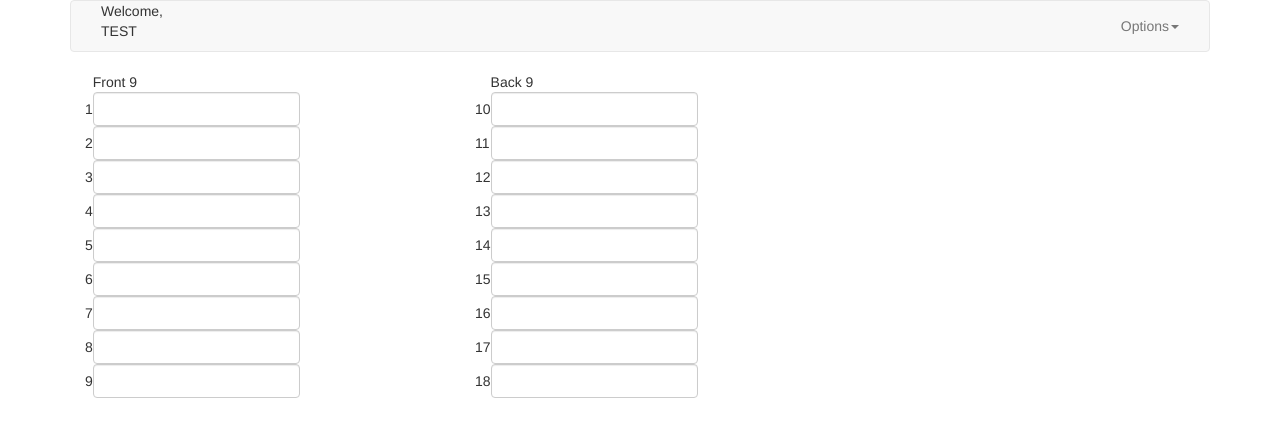
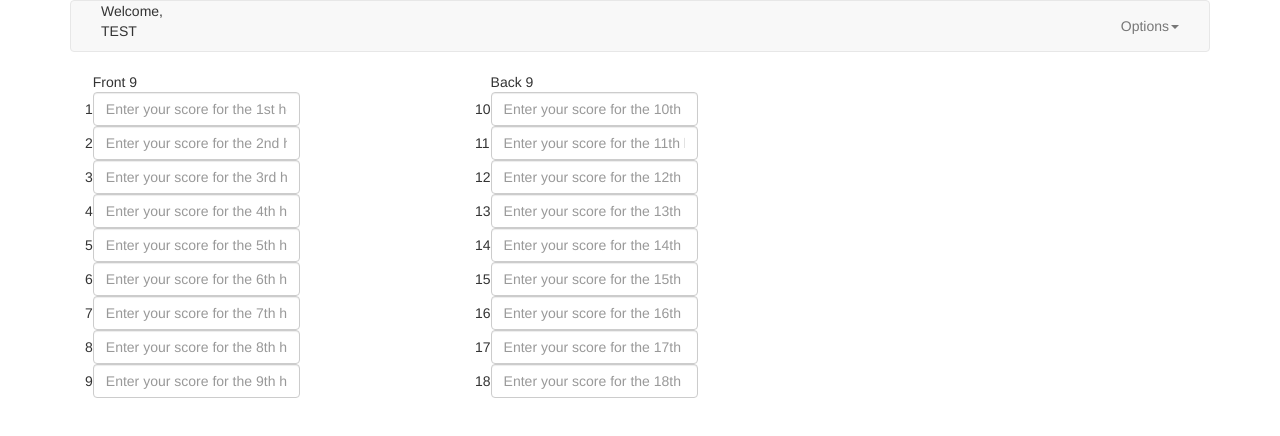
Before and after one commit to darraghmonaghan/project1, a plain HTML site: page views/newscore.html in a window 1280 px wide. Drawn offline with nearby package versions, Linux system fonts and the light colour scheme; no server answers; files whose address does not match are found by name.

Commit message:
updated app.js file, with refined HTML

```diff
--- a/index.js
+++ b/index.js
@@ -68,6 +68,8 @@ var user = {
 	games: [game1, game2]
 };
 
+// ROUTES //
+
 
 app.get('/profile', function (req, res) {
 	var user = user;
--- a/public/javascript/app.js
+++ b/public/javascript/app.js
@@ -1,3 +1,12 @@
+function getUserData() {
+   var user;
+   $.get('/api/user', function(data) {
+      console.log(data);
+      user = data;
+        welcomeUser(user);
+        scoreTemplating(user);
+  })
+}
 
 function welcomeUser(user) {
   console.log(user + '1')
@@ -17,13 +26,6 @@ function scoreTemplating(user) {
 
 $(function() {
 
-    var user;
-
-   $.get('/api/user', function(data) {
-      console.log(data);
-      user = data;
-        welcomeUser(user);
-        scoreTemplating(user);
-  })
+  getUserData()
 
 });
--- a/views/newscore.html
+++ b/views/newscore.html
@@ -54,39 +54,39 @@
 								<tbody>
 									<tr>
 									    <td>1</td>
-									    <td><input type="text" class="form-control" placeholder="" aria-describedby="sizing-addon2"></td>
+									    <td><input type="text" class="form-control" placeholder="Enter your score for the 1st hole" aria-describedby="sizing-addon2"></td>
 									</tr>
 									<tr>
 									    <td>2</td>
-									    <td><input type="text" class="form-control" placeholder="" aria-describedby="sizing-addon2"></td>
+									    <td><input type="text" class="form-control" placeholder="Enter your score for the 2nd hole" aria-describedby="sizing-addon2"></td>
 									</tr>
 									<tr>
 									    <td>3</td>
-									    <td><input type="text" class="form-control" placeholder="" aria-describedby="sizing-addon2"></td>
+									    <td><input type="text" class="form-control" placeholder="Enter your score for the 3rd hole" aria-describedby="sizing-addon2"></td>
 									</tr>
 									<tr>
 									    <td>4</td>
-									    <td><input type="text" class="form-control" placeholder="" aria-describedby="sizing-addon2"></td>
+									    <td><input type="text" class="form-control" placeholder="Enter your score for the 4th hole" aria-describedby="sizing-addon2"></td>
 									</tr>
 									<tr>
 									    <td>5</td>
-									    <td><input type="text" class="form-control" placeholder="" aria-describedby="sizing-addon2"></td>
+									    <td><input type="text" class="form-control" placeholder="Enter your score for the 5th hole" aria-describedby="sizing-addon2"></td>
 									</tr>
 									<tr>
 									    <td>6</td>
-									    <td><input type="text" class="form-control" placeholder="" aria-describedby="sizing-addon2"></td>
+									    <td><input type="text" class="form-control" placeholder="Enter your score for the 6th hole" aria-describedby="sizing-addon2"></td>
 									</tr>
 									<tr>
 									    <td>7</td>
-									    <td><input type="text" class="form-control" placeholder="" aria-describedby="sizing-addon2"></td>
+									    <td><input type="text" class="form-control" placeholder="Enter your score for the 7th hole" aria-describedby="sizing-addon2"></td>
 									</tr>
 									<tr>
 									    <td>8</td>
-									    <td><input type="text" class="form-control" placeholder="" aria-describedby="sizing-addon2"></td>
+									    <td><input type="text" class="form-control" placeholder="Enter your score for the 8th hole" aria-describedby="sizing-addon2"></td>
 									</tr>
 									<tr>
 									    <td>9</td>
-									    <td><input type="text" class="form-control" placeholder="" aria-describedby="sizing-addon2"></td>
+									    <td><input type="text" class="form-control" placeholder="Enter your score for the 9th hole" aria-describedby="sizing-addon2"></td>
 									</tr>
 								</tbody>
 								</table>
@@ -102,39 +102,39 @@
 							<tbody>
 								<tr>
 								    <td>10</td>
-								    <td><input type="text" class="form-control" placeholder="" aria-describedby="sizing-addon2"></td>
+								    <td><input type="text" class="form-control" placeholder="Enter your score for the 10th hole" aria-describedby="sizing-addon2"></td>
 								</tr>
 								<tr>
 								    <td>11</td>
-								    <td><input type="text" class="form-control" placeholder="" aria-describedby="sizing-addon2"></td>
+								    <td><input type="text" class="form-control" placeholder="Enter your score for the 11th hole" aria-describedby="sizing-addon2"></td>
 								</tr>
 								<tr>
 								    <td>12</td>
-								    <td><input type="text" class="form-control" placeholder="" aria-describedby="sizing-addon2"></td>
+								    <td><input type="text" class="form-control" placeholder="Enter your score for the 12th hole" aria-describedby="sizing-addon2"></td>
 								</tr>
 								<tr>
 								    <td>13</td>
-								    <td><input type="text" class="form-control" placeholder="" aria-describedby="sizing-addon2"></td>
+								    <td><input type="text" class="form-control" placeholder="Enter your score for the 13th hole" aria-describedby="sizing-addon2"></td>
 								</tr>
 								<tr>
 								    <td>14</td>
-								    <td><input type="text" class="form-control" placeholder="" aria-describedby="sizing-addon2"></td>
+								    <td><input type="text" class="form-control" placeholder="Enter your score for the 14th hole" aria-describedby="sizing-addon2"></td>
 								</tr>
 								<tr>
 								    <td>15</td>
-								    <td><input type="text" class="form-control" placeholder="" aria-describedby="sizing-addon2"></td>
+								    <td><input type="text" class="form-control" placeholder="Enter your score for the 15th hole" aria-describedby="sizing-addon2"></td>
 								</tr>
 								<tr>
 								    <td>16</td>
-								    <td><input type="text" class="form-control" placeholder="" aria-describedby="sizing-addon2"></td>
+								    <td><input type="text" class="form-control" placeholder="Enter your score for the 16th hole" aria-describedby="sizing-addon2"></td>
 								</tr>
 								<tr>
 								    <td>17</td>
-								    <td><input type="text" class="form-control" placeholder="" aria-describedby="sizing-addon2"></td>
+								    <td><input type="text" class="form-control" placeholder="Enter your score for the 17th hole" aria-describedby="sizing-addon2"></td>
 								</tr>
 								<tr>
 								    <td>18</td>
-								    <td><input type="text" class="form-control" placeholder="" aria-describedby="sizing-addon2"></td>
+								    <td><input type="text" class="form-control" placeholder="Enter your score for the 18th hole" aria-describedby="sizing-addon2"></td>
 								</tr>
 							</tbody>
 							</table>
```
